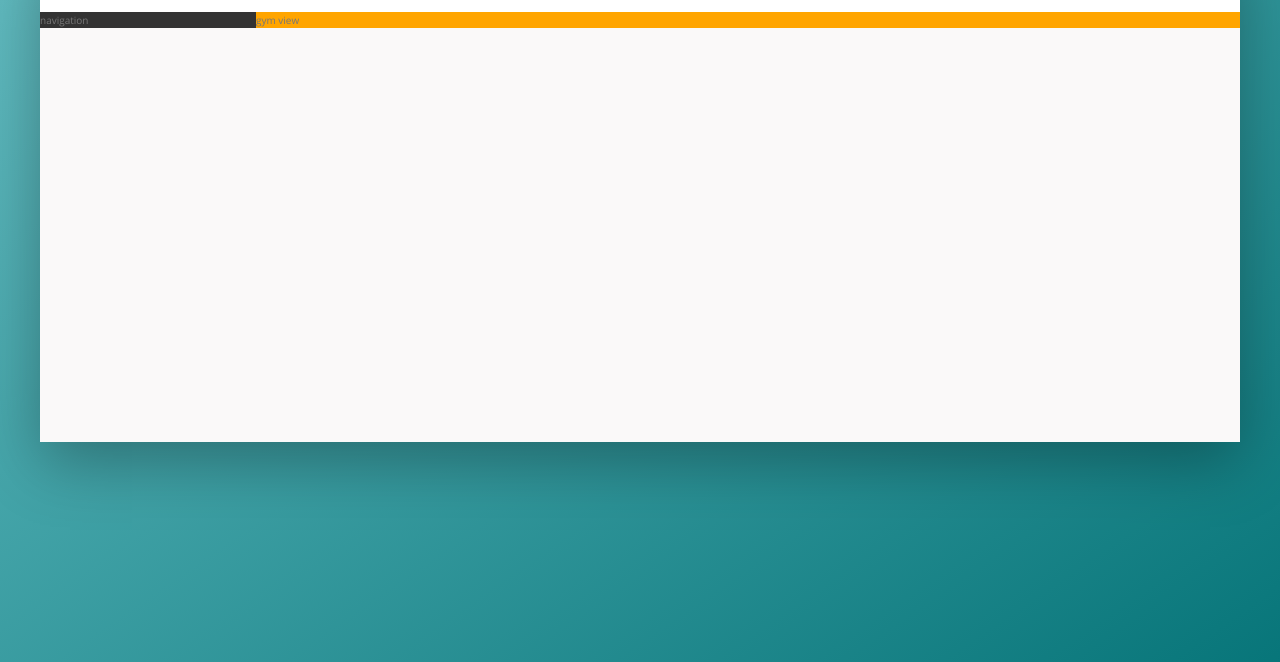
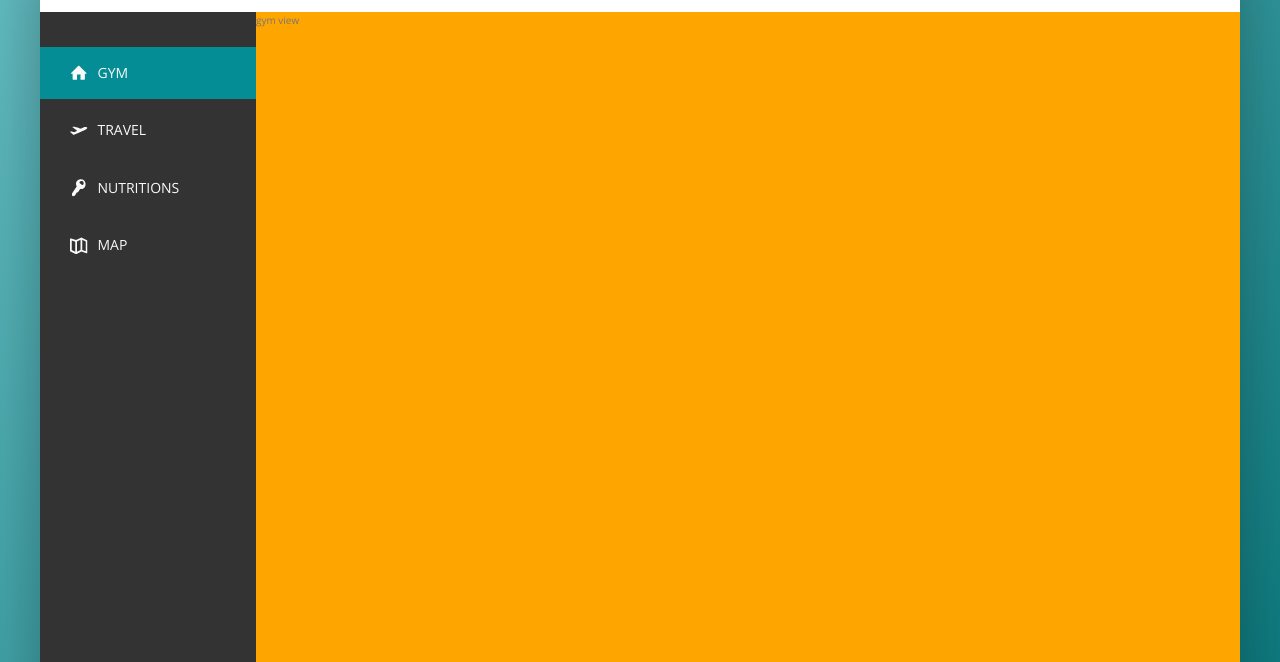
Before and after one commit to BarriF13/fitnessfreak, a website: page index.html in a window 1280 px wide. Shown: the part 138-800 px from the top of the page. Drawn offline with nearby package versions, Linux system fonts and the light colour scheme.

Commit message:
style the side bar

```diff
--- a/index.html
+++ b/index.html
@@ -52,7 +52,45 @@
 
         <div class="content">
             <nav class="sidebar">
-                navigation
+                <ul class="side-nav">
+                    <li class="side-nav__item side-nav__item--active">
+                        <a href="#" class="side-nav__link">
+                            <svg class="side-nav__icon">
+                                <use xlink:href="img/sprite.svg#icon-home"></use>
+                            </svg>
+                            <span>Gym</span>
+                        </a>
+                    </li>
+
+                    <li class="side-nav__item">
+                        <a href="#" class="side-nav__link">
+                            <svg class="side-nav__icon">
+                                <use xlink:href="img/sprite.svg#icon-aircraft-take-off"></use>
+                            </svg>
+                            <span>Travel</span>
+                        </a>
+                    </li>
+                    <li class="side-nav__item">
+                        <a href="#" class="side-nav__link">
+                            <svg class="side-nav__icon">
+                                <use xlink:href="img/sprite.svg#icon-key"></use>
+                            </svg>
+                            <span>Nutritions</span>
+                        </a>
+                    </li>
+                    <li class="side-nav__item">
+                        <a href="#" class="side-nav__link">
+                            <svg class="side-nav__icon">
+                                <use xlink:href="img/sprite.svg#icon-map"></use>
+                            </svg>
+                            <span>map</span>
+                        </a>
+                    </li>
+
+                </ul>
+                <div class="legal">
+                    &copy; 2021 by FitnessFreak. All rights reserved.
+                </div>
             </nav>
             <main class="gym-view">
                 gym view
--- a/sass/_components.scss
+++ b/sass/_components.scss
@@ -114,3 +114,73 @@
   }
 
 }
+///-------------------
+//SIDE BAR NAV
+.side-nav{
+font-size: 1.4rem;
+list-style: none;
+margin-top: 3.5rem;
+
+&__item{
+  position: relative;
+
+  &:not(last-child){
+    margin-bottom: .5rem;
+  }
+}
+
+&__item::before{
+  content: "";
+  position:absolute;
+  top: 0;
+  left: 0;
+  height: 100%;
+  width: 3px;
+  background-color: var(--color-primary);
+  transform: scaleY(0);
+  transition: transform .2s,
+  width .4s cubic-bezier(1,0,0,1) .2s,
+  background-color .1s;
+
+}
+&__item:hover::before,
+&__item--active::before{
+  transform: scaleY(1);
+  width: 100%;
+}
+
+&__item:active::before{
+  background-color: var(--color-primary-light);
+}
+
+&__link:link,
+&__link:visited{
+  color: var(--color-grey-light-1);
+  text-decoration:none ;
+  text-transform: uppercase;
+  display: block;
+  padding: 1.5rem 3rem;
+  position: relative;
+  z-index: 10;
+  display: flex;
+  align-items: center;
+
+}
+&__icon{
+  width: 1.75rem;
+ height:  1.75rem;
+ margin-right: 1rem;
+ fill: currentColor;//color of parent element
+
+
+}
+
+}
+///-------------------
+//Legal text
+.legal{
+  font-size: 1.2rem;
+  text-align: center;
+  padding: 2.5rem;
+  color: var(--color-grey-light-4);
+}
--- a/sass/_layout.scss
+++ b/sass/_layout.scss
@@ -4,7 +4,6 @@
   background-color: var(--color-grey-light-1);
   box-shadow: var(--shadow-dark);
   min-height: 50rem;
-
 }
 .header {
   font-size: 1.4rem;
@@ -24,9 +23,14 @@
   background-color: var(--color-grey-dark-1);
 
   flex: 0 0 18%;
+
+  display: flex;
+  flex-direction: column;
+  justify-content: space-between;
 }
 .gym-view {
   background-color: #fff;
   background-color: orange;
   flex: 1;
+  height: 80rem;
 }
```
Also changed, not shown: css/style.css.
